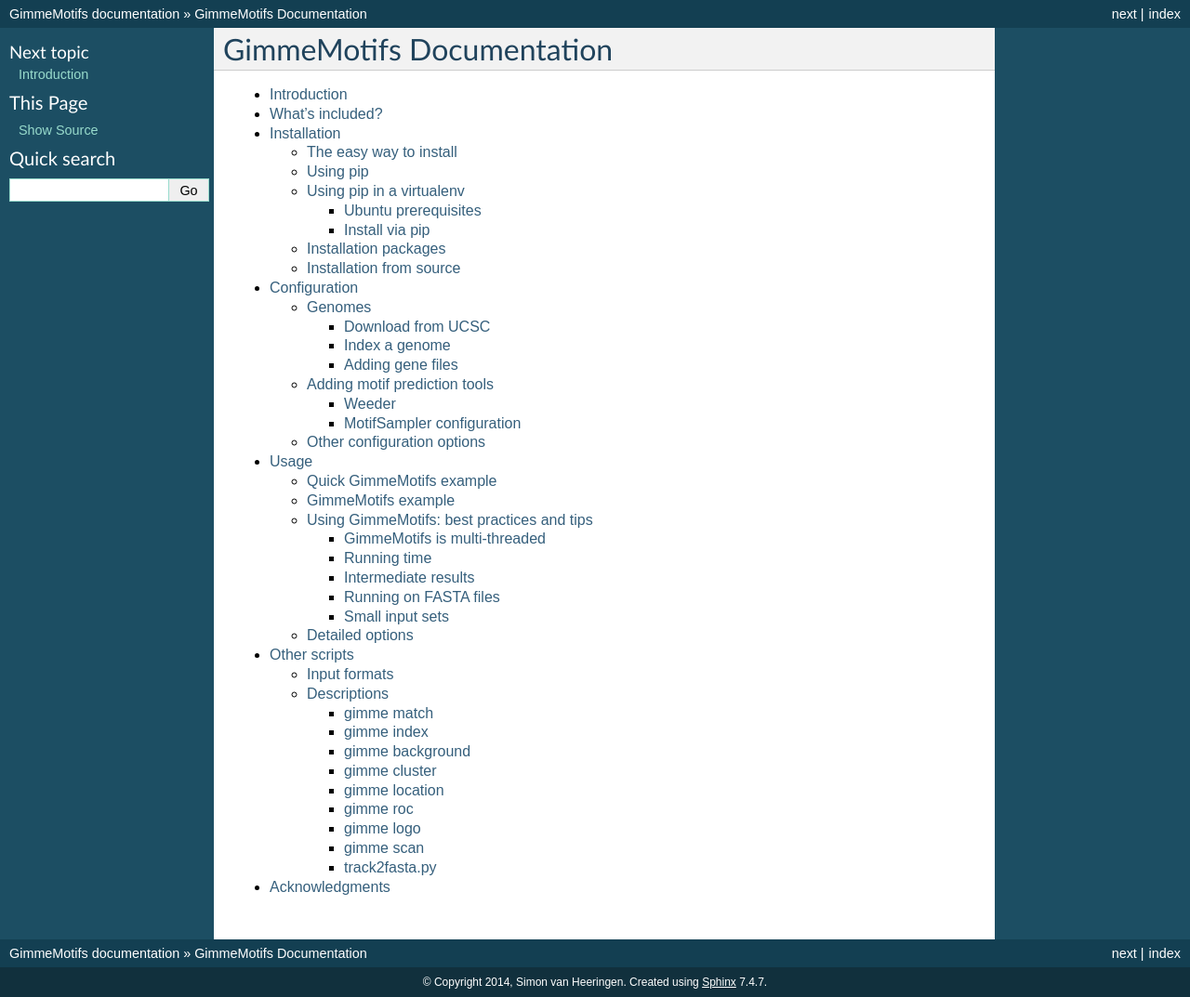
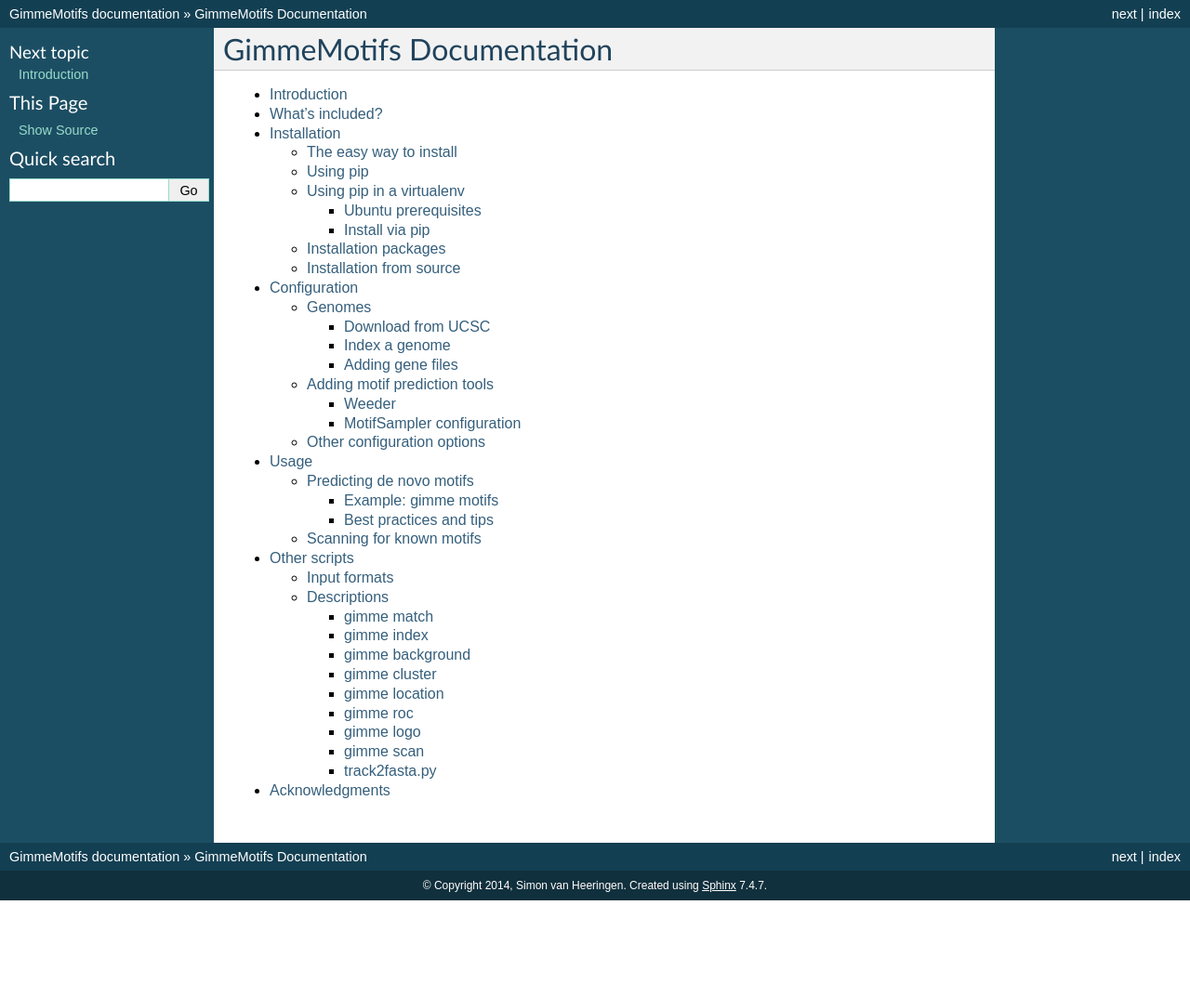
Before and after one commit to vanheeringen-lab/gimmemotifs, a Sphinx documentation site: the page built from docs/index.rst, in a window 1280 px wide. Shown: the whole page at 93% size. Built offline with Sphinx 7.4.7, drawn with Linux system fonts in a browser that asks for light colours; the version number could not be read and is left out; after the commit the page ends 969 px from its top, so only the background shows below that; part of the change alters nothing that is shown.

Commit message:
updated gime scan documentation

```diff
--- a/docs/usage.rst
+++ b/docs/usage.rst
@@ -3,7 +3,7 @@ Usage
 
 .. _quick-example:
 
-Quick GimmeMotifs example
+Predicting de novo motifs
 -------------------------
 
 You can try GimmeMotifs with a small example dataset included in the
@@ -19,7 +19,7 @@ on your system):
 
     gimme motifs /usr/share/gimmemotifs/examples/TAp73alpha.fa -n p73
 
-The ``-n`` or ``–name`` option defines the name of the output directory
+The ``-n`` or ``--name`` option defines the name of the output directory
 that is created. All output files are stored in this directory.
 
 Depending on your computer you may have to wait some minutes for your
@@ -27,8 +27,8 @@ results. Once GimmeMotifs is finished you can open
 `p73/p73\_motif\_report.html <p73/p73_motif_report.html>`__ in your
 browser.
 
-GimmeMotifs example
--------------------
+Example: gimme motifs
+~~~~~~~~~~~~~~~~~~~~~
 
 This example is the same as above, except it will start from a BED file.
 This example does require you to have hg19 present and indexed. Change
@@ -40,7 +40,7 @@ system):
 
     gimme motifs /usr/share/gimmemotifs/examples/TAp73alpha.bed -n example
 
-The ``-n`` or ``–name`` option defines the name of the output directory
+The ``-n`` or ``--name`` option defines the name of the output directory
 that is created. All output files are stored in this directory.
 
 Depending on your computer you may have to wait some minutes for your
@@ -48,11 +48,11 @@ results. Once GimmeMotifs is finished you can open
 `example/example\_motif\_report.html <example/example_motif_report.html>`__
 in your browser.
 
-Using GimmeMotifs: best practices and tips
-------------------------------------------
+Best practices and tips
+~~~~~~~~~~~~~~~~~~~~~~~
 
 GimmeMotifs is multi-threaded
-~~~~~~~~~~~~~~~~~~~~~~~~~~~~~
++++++++++++++++++++++++++++++
 
 GimmeMotifs runs multi-threaded and uses all the CPU’s in the system.
 This means that all the programs will be run in parallel as much as
@@ -62,7 +62,7 @@ it does not make much sense to start multiple GimmeMotifs jobs at the
 same time.
 
 Running time
-~~~~~~~~~~~~
+++++++++++++
 
 The running time of GimmeMotifs greatly depends on which tools you use
 for prediction and how large the dataset is. Some of the tools might
@@ -100,7 +100,7 @@ option screws up, and GimmeMotifs will not be able to handle the result
 gracefully.
 
 Intermediate results
-~~~~~~~~~~~~~~~~~~~~
+++++++++++++++++++++
 
 GimmeMotifs produces a lot of intermediate results, such as all
 predicted motifs, fasta-files used for validation and so on. These are
@@ -108,10 +108,10 @@ deleted by default (as they can get quite large), but if you are
 interested in them, you can specify the ``-k`` option.
 
 Running on FASTA files
-~~~~~~~~~~~~~~~~~~~~~~
+++++++++++++++++++++++
 
-It is also possible to run GimmeMotifs on a FASTA file as input instead
-of a BED file. This is detected automatically if you’re inputfile
+It is possible to run GimmeMotifs on a FASTA file as input instead
+of a BED file. This is detected automatically if youir inputfile is
 correctly formatted according to FASTA specifications. In this case it
 is not possible to generate a genomic matched background, so only the
 random Markov background will be used. Please note that for best
@@ -121,7 +121,7 @@ preference plots will be wrong if sequences have different lengths. Also
 see the next section.
 
 Small input sets
-~~~~~~~~~~~~~~~~
+++++++++++++++++
 
 Keep in mind that GimmeMotifs is developed for larger datasets, where
 you have the luxury to use a large fraction of your input for
@@ -130,8 +130,8 @@ you want to run GimmeMotifs on a small input dataset, it might be
 worthwile to increase the fraction used for prediction (with the ``-f``
 parameter.
 
-Detailed options
-----------------
+Detailed options for gimme motifs
++++++++++++++++++++++++++++++++++
 
 -  INPUTFILE
 
@@ -217,3 +217,33 @@ Detailed options
    After this time, all jobs that are still running will be terminated,
    and GimmeMotifs will continue with the motifs that are predicted so
    far.
+
+Scanning for known motifs
+-------------------------
+
+You can scan for known motifs using the ``gimme scan`` tool. Input can
+be a FASTA file, BED file or file with regions in ``chr:start-end`` format.
+By default, ``gimme scan`` uses a compendium of vertebrate motifs that is
+included with GimmeMotifs. For instance, the following command will scan
+the file ``TAp73alpha.fa`` for known motifs with an estimated FDR of 1%
+based on hg38 sequences.
+The first time, this will take a while as ``gimme scan`` will calculate
+a threshold for each motif. However, these thresholds are cached on disk and
+subsequent runs for the same FDR and genome settings will be much faster.
+
+::
+
+    $ gimme scan TAp73alpha.fa -f 0.01 -g hg38 > scan_results.gff
+    $ cut -f9 scan_results.gff | cut -f1 -d\; | sort | uniq -c | sort -n | tail
+         54 motif_name "Grainyhead_M6333_1.01"
+         62 motif_name "Ndt80_PhoG_M1320_1.01"
+         63 motif_name "Runt_Average_10"
+         71 motif_name "Runt_Average_9"
+         83 motif_name "bZIP_Average_149"
+         92 motif_name "Unknown_M6235_1.01"
+        100 motif_name "p53_M3568_1.01"
+        120 motif_name "Myb_SANT_Average_7"
+        129 motif_name "p53_Average_10"
+        493 motif_name "p53_Average_8"
+
+In this case, the top matches include the p53-family motif, the Runx1 motif and the AP1 motif.
```
